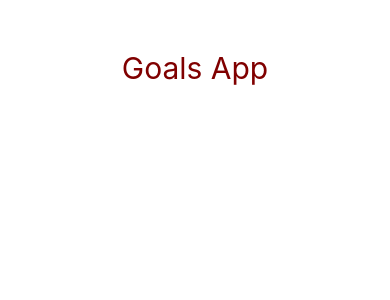
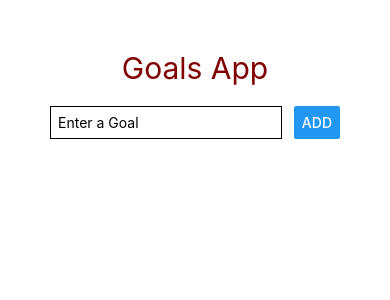
Before and after one commit to Hasan-Iqtedar/goals-app, a React Native app: screen / in a window 390 px wide. Shown: the top 300 px of the page. Built offline with nearby package versions, Linux system fonts and the light colour scheme.

Commit message:
Added styles and functionality to ouput goals on console initially

```diff
--- a/App.js
+++ b/App.js
@@ -1,12 +1,26 @@
-import { StatusBar } from 'expo-status-bar';
-import React from 'react';
-import { StyleSheet, Text, View, Button } from 'react-native';
+import React, { useState } from 'react';
+import { StyleSheet, Text, View, Button, TextInput } from 'react-native';
 
 export default function App() {
+
+  const [enteredGoal, setEnteredGoal] = useState('');
+
+  const updateEnteredText = (newText) => setEnteredGoal(newText);
+  const addNewGoal = () => console.log(enteredGoal);
+
   return (
 
     <View style={styles.screen}>
+
       <Text style={styles.title}>Goals App</Text>
+
+      <View style={styles.inputContainer}>
+
+        <TextInput style={styles.inputField} placeholder="Enter a Goal" onChangeText={updateEnteredText}/>
+        <Button title = 'Add' onPress={addNewGoal}/>
+
+      </View>
+
     </View>
 
 
@@ -23,6 +37,18 @@ const styles = StyleSheet.create({
     fontSize: 30,
     textAlign: 'center',
     paddingBottom: 20
+  },
+  inputContainer: {
+    flexDirection: 'row',
+    alignItems: 'center',
+    justifyContent: 'space-between'
+  },
+  inputField: {
+    width: '80%',
+    borderColor: 'black',
+    borderWidth: 1,
+    padding: 7
   }
 
+
 });
```
